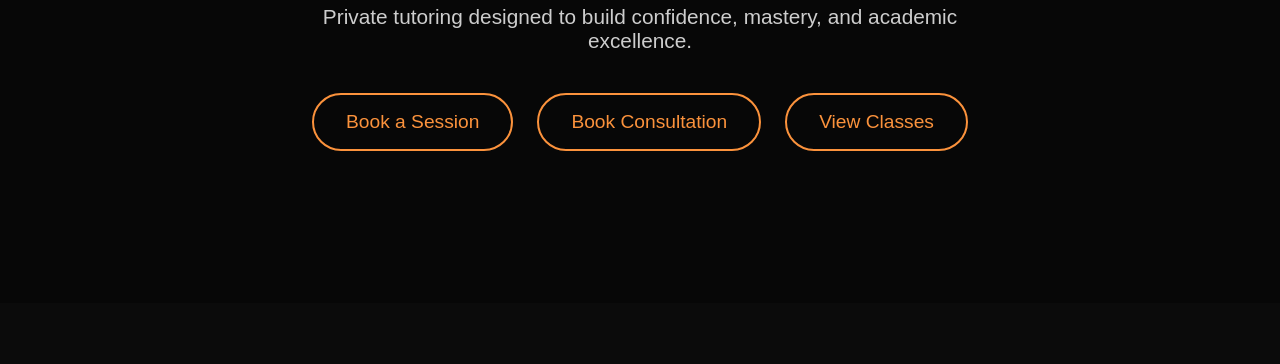
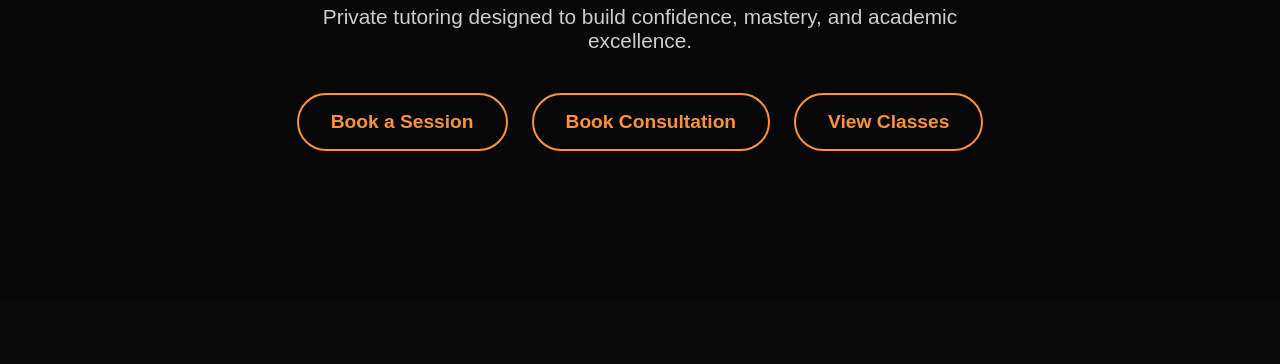
Before and after one commit to LevelUpTutors/Level-Up-Tutors, a plain HTML site: page index.html in a window 1280 px wide. Shown: the part 435-799 px from the top of the page. Drawn offline with nearby package versions, Linux system fonts and the light colour scheme; a web font is replaced by a local one.

Commit message:
Update index.html

```diff
--- a/index.html
+++ b/index.html
@@ -46,6 +46,25 @@
 section {
   scroll-margin-top: 50px; /* adjust if needed */
 }
+
+.btn-secondary {
+  border: 2px solid var(--accent);
+  background: transparent; /* keeps background dark/transparent */
+  color: var(--accent);
+  padding: 0.85rem 1.5rem;
+  border-radius: 999px;
+  font-weight: 700;
+  cursor: pointer;
+  transition: transform 0.18s, border-color 0.18s, color 0.18s;
+}
+
+.btn-secondary:hover {
+  transform: translateY(-3px);
+  border-color: #f97316;
+  color: #f97316;
+  background: rgba(251,146,60,0.08); /* optional subtle hover background */
+}
+
 
 
 /* Updated CSS with mobile logo-to-left layout */
@@ -404,12 +423,10 @@ header {
       <h1>Empowering Students to <span style="color:var(--accent);">Level Up</span> Their Learning</h1>
       <p>Private tutoring designed to build confidence, mastery, and academic excellence.</p>
       <div class="home-cta">
-        <a href="#pricing" class="btn-secondary">Book a Session</a>
-<a href="#contact" class="btn-secondary">Book Consultation</a>
-        <a href="#classes" class="btn-secondary">View Classes</a>
-
-
-      </div>
+  <button class="btn-secondary" onclick="scrollToSection('pricing')">Book a Session</button>
+  <button class="btn-secondary" onclick="scrollToSection('contact')">Book Consultation</button>
+  <button class="btn-secondary" onclick="scrollToSection('classes')">View Classes</button>
+</div>
     </div>
   </section>
 
```
